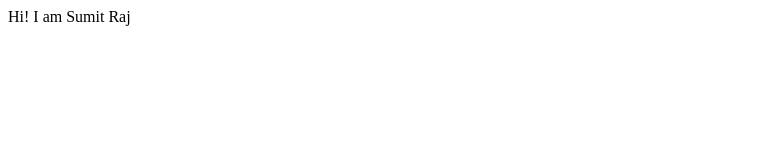
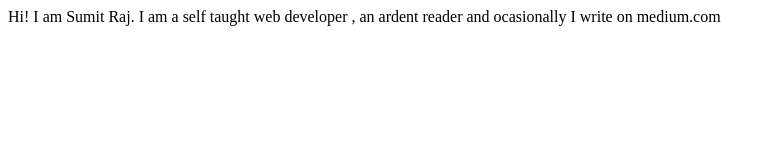
Before and after one commit to SumitRaj01/Raj-site, a plain HTML site: page index.html in a window 1280 px wide. Shown: the whole page, without its empty margins (0-776 px from the left). Drawn offline with Linux system fonts and the light colour scheme.

Commit message:
update: index.html

```diff
--- a/index.html
+++ b/index.html
@@ -7,6 +7,7 @@
     <title>RajSite</title>
   </head>
   <body>
-    Hi! I am Sumit Raj
+    Hi! I am Sumit Raj. I am a self taught web developer , an ardent reader and
+    ocasionally I write on medium.com
   </body>
 </html>
```
